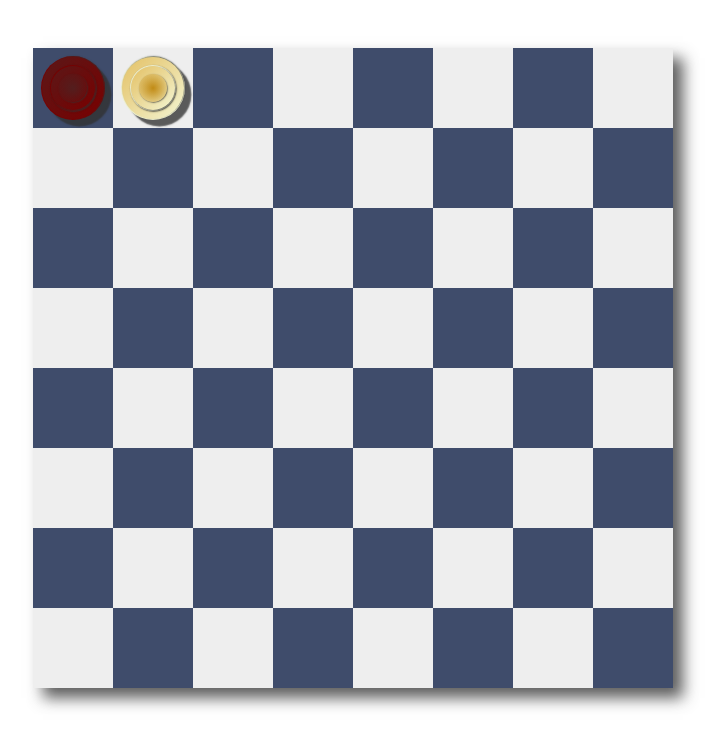
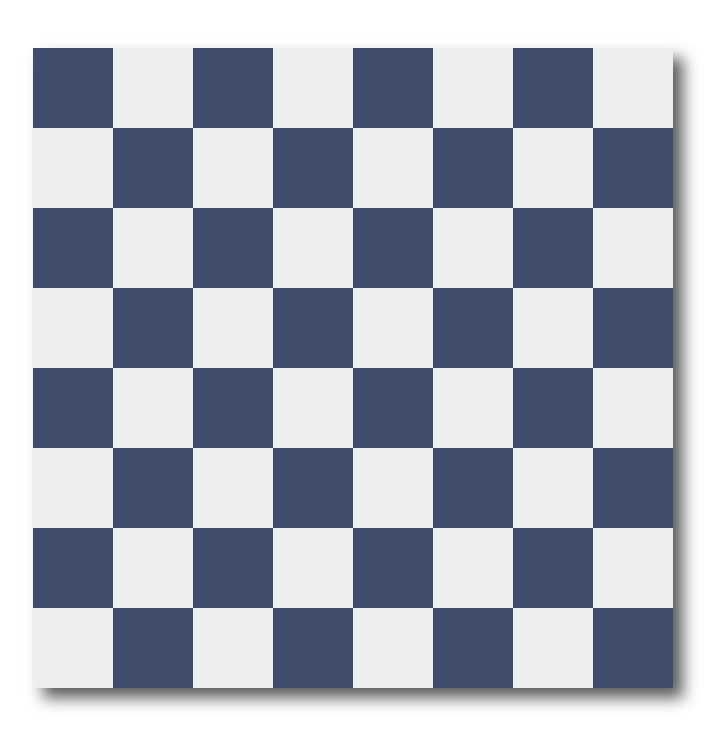
Before and after one commit to lxgreen/corners, a plain HTML site: page index.html in a window 1280 px wide. Shown: the whole page, without its empty margins (287-1012 px from the left). Drawn offline with nearby package versions, Linux system fonts and the light colour scheme.

```diff
--- a/index.html
+++ b/index.html
@@ -2,7 +2,10 @@
 <!--[if lt IE 7]>      <html class="no-js lt-ie9 lt-ie8 lt-ie7"> <![endif]-->
 <!--[if IE 7]>         <html class="no-js lt-ie9 lt-ie8"> <![endif]-->
 <!--[if IE 8]>         <html class="no-js lt-ie9"> <![endif]-->
-<!--[if gt IE 8]><!--> <html class="no-js"> <!--<![endif]-->
+<!--[if gt IE 8]><!-->
+<html class="no-js">
+<!--<![endif]-->
+
 <head>
     <meta charset="utf-8">
     <meta http-equiv="X-UA-Compatible" content="IE=edge">
@@ -16,6 +19,7 @@
     <link rel="stylesheet" href="css/main.css">
     <script src="js/vendor/modernizr-2.6.2.min.js"></script>
 </head>
+
 <body>
     <!--[if lt IE 7]>
             <p class="browsehappy">You are using an <strong>outdated</strong> browser. Please <a href="http://browsehappy.com/">upgrade your browser</a> to improve your experience.</p>
@@ -25,30 +29,10 @@
         <div id="stats"></div>
         <div id="board">
             <div id="_00" class="cell oddrow">
-                   <div class="checker black">
-                    <div>
-                    <div>
-                        <div>
-                            <div>
                &nbsp;
             </div>
-                        </div>
-                      </div>
-                    </div>
-                    </div>
-                </div>
             <div id="_01" class="cell oddrow">
-                  <div class="checker white">
-                   <div>
-                    <div>
-                        <div>
-                            <div>
                 &nbsp;
-                            </div>
-                        </div>
-                      </div>
-                    </div>
-                  </div>
             </div>
             <div id="_02" class="cell oddrow">&nbsp;</div>
             <div id="_03" class="cell oddrow">&nbsp;</div>
@@ -117,9 +101,12 @@
 
 
     <script src="//ajax.googleapis.com/ajax/libs/jquery/1.10.2/jquery.min.js"></script>
-        <script>window.jQuery || document.write('<script src="js/vendor/jquery-1.10.2.min.js"><\/script>')</script>
+    <script>
+        window.jQuery || document.write('<script src="js/vendor/jquery-1.10.2.min.js"><\/script>')
+    </script>
     <script src="js/plugins.js"></script>
     <script src="js/corners.js"></script>
     <script src="js/main.js"></script>
 </body>
+
 </html>
```
Also changed, not shown: todo.txt, 1 other file. Lines whose indentation alone changed are shown as unchanged.
